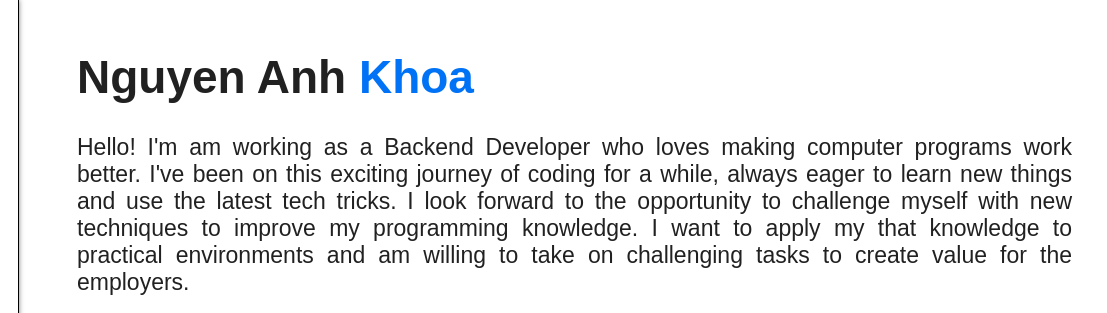
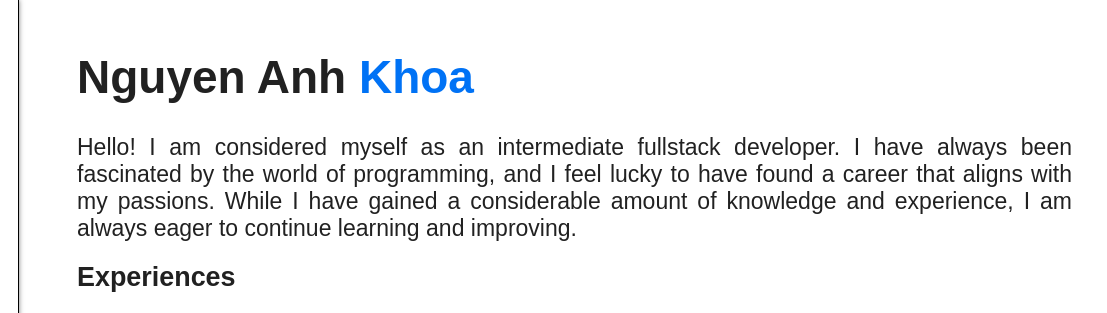
Before and after one commit to Chumr26/my_portfolio, a plain HTML site: page index.html in a window 1280 px wide. Shown: the top 313 px of the page, 173-1280 px from the left. Drawn offline with Linux system fonts and the light colour scheme.

Commit message:
Change introduction

```diff
--- a/index.html
+++ b/index.html
@@ -57,15 +57,11 @@
         <div class="tab-pane active">
             <h1>Nguyen Anh <span>Khoa</span></h1>
             <p class="intro">
-                Hello! I'm am working as a Backend Developer who loves
-                making computer programs work better. I've been on this
-                exciting journey of coding for a while, always eager to
-                learn new things and use the latest tech tricks. I look
-                forward to the opportunity to challenge myself with new
-                techniques to improve my programming knowledge. I want to
-                apply my that knowledge to practical environments and am
-                willing to take on challenging tasks to create value for the
-                employers.
+                Hello! I am considered myself as an intermediate fullstack developer.
+                I have always been fascinated by the world of programming,
+                and I feel lucky to have found a career that aligns with my passions.
+                While I have gained a considerable amount of knowledge and experience,
+                I am always eager to continue learning and improving.
             </p>
             <div class="experiences">
                 <h3>Experiences</h3>
```
